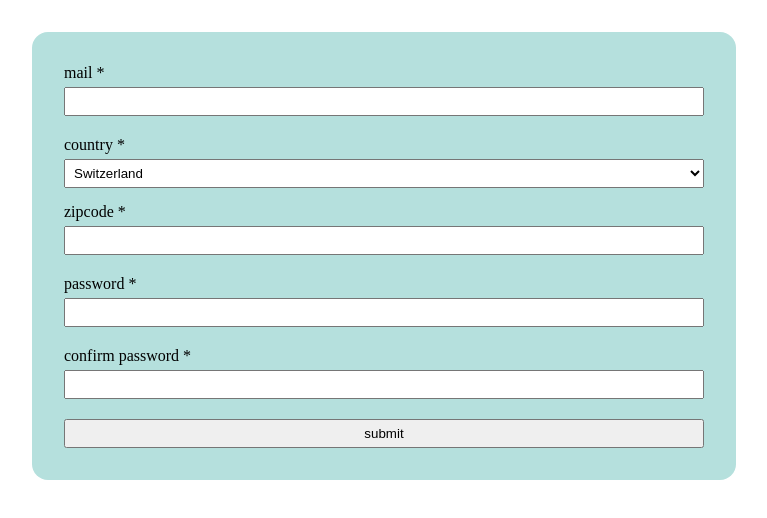
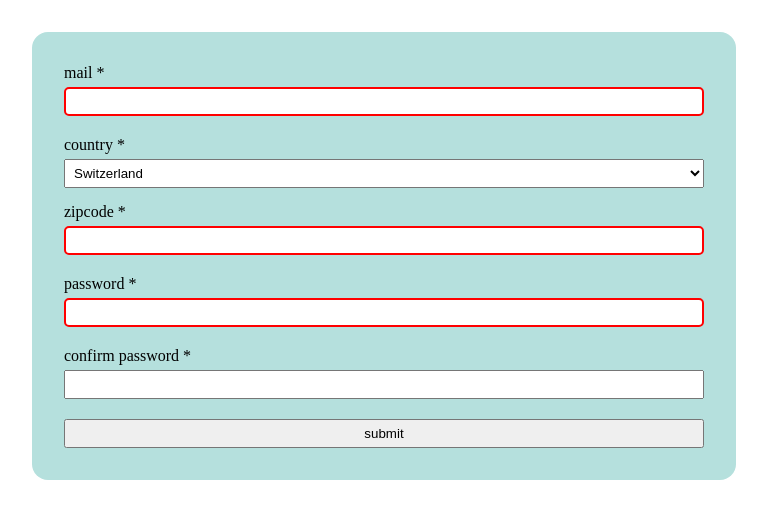
Before and after one commit to ManonLef/validated-form, a website: page index.html in a window 1280 px wide. Shown: the whole page, without its empty margins (256-1023 px from the left). Drawn offline with Linux system fonts and the light colour scheme.

Commit message:
add :invalid style for testing

```diff
--- a/style.css
+++ b/style.css
@@ -24,3 +24,8 @@ select,
 button {
   padding: 5px;
 }
+
+input:invalid {
+  border: 2px solid red;
+  border-radius: 5px;
+}
```
